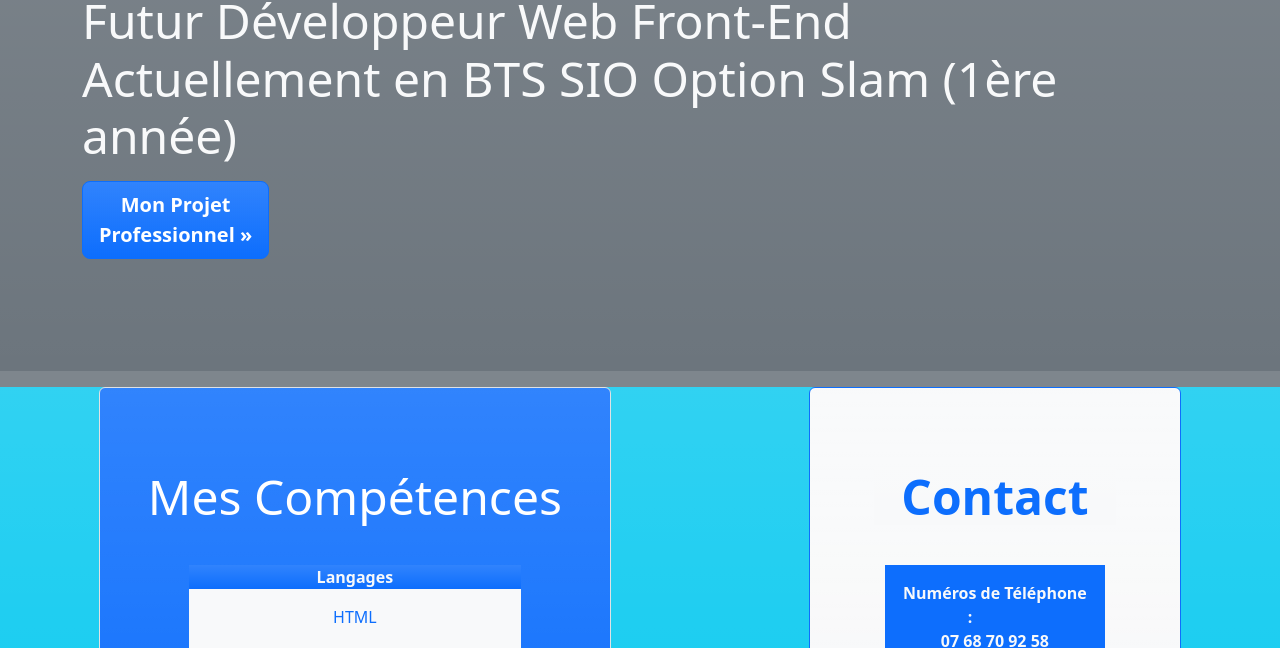
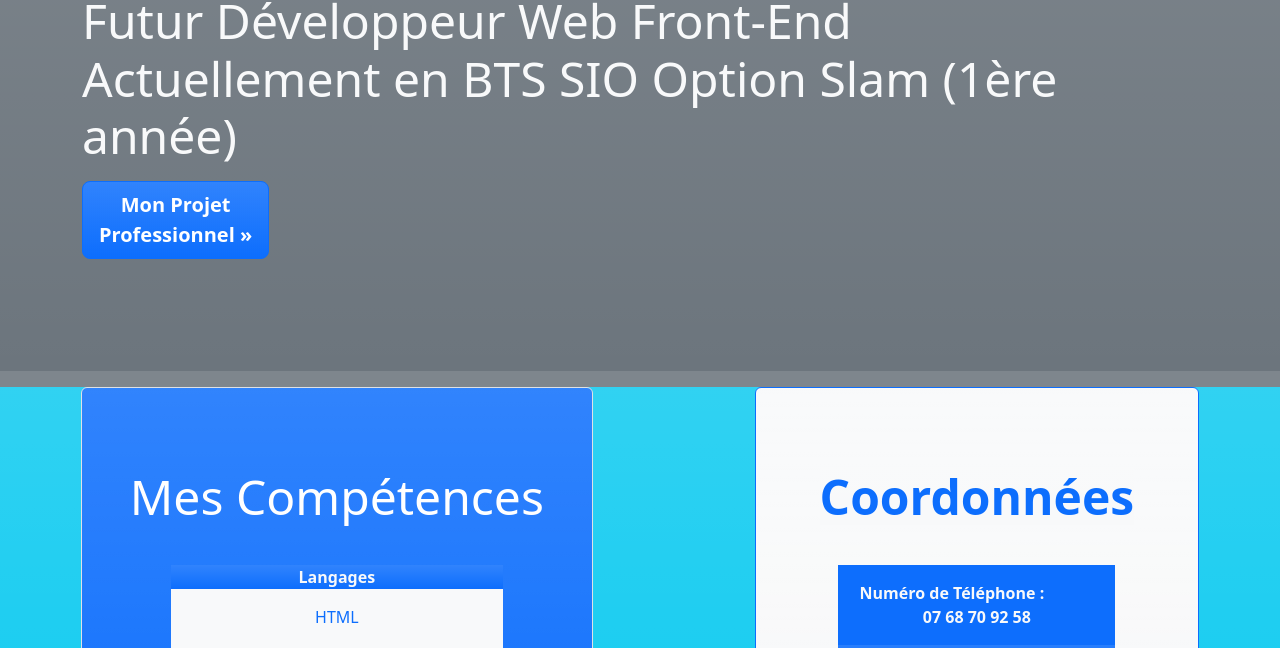
Before and after one commit to Jonah92160/Jonah_Wong-Portfolio-Bootstrap, a plain HTML site: page index.html in a window 1280 px wide. Shown: the part 304-952 px from the top of the page. Drawn offline with nearby package versions, Linux system fonts and the light colour scheme.

Commit message:
Update index.html

```diff
--- a/index.html
+++ b/index.html
@@ -63,11 +63,11 @@
         </div>
         <div class="border border-primary bg-gradient rounded-top bg-light mr-md-3 pt-3 px-3 pt-md-5 px-md-5 text-center overflow-hidden">
           <div class="my-3 p-3">
-            <h2 class="display-5 text-primary bg-light bg-gradient fw-bold">Contact</h2>
+            <h2 class="display-5 text-primary bg-light bg-gradient fw-bold">Coordonnées</h2>
 
           </div>
           <div class="bg-primary bg-gradient rounded-top box-shadow mx-auto" style="width: 80%; height: 300px; border-radius: 21px 21px 0 0;">
-            <p class="bg-primary fw-semibold text-light p-3">Numéros de Téléphone :            <br>07 68 70 92 58</p>
+            <p class="bg-primary fw-semibold text-light p-3">Numéro de Téléphone :            <br>07 68 70 92 58</p>
             <p id="cqjvf" class="bg-primary  bg-gradient fw-semibold text-light"> Mails :<br> jilonah72@gmail.com </p>
 
         </div>
```
